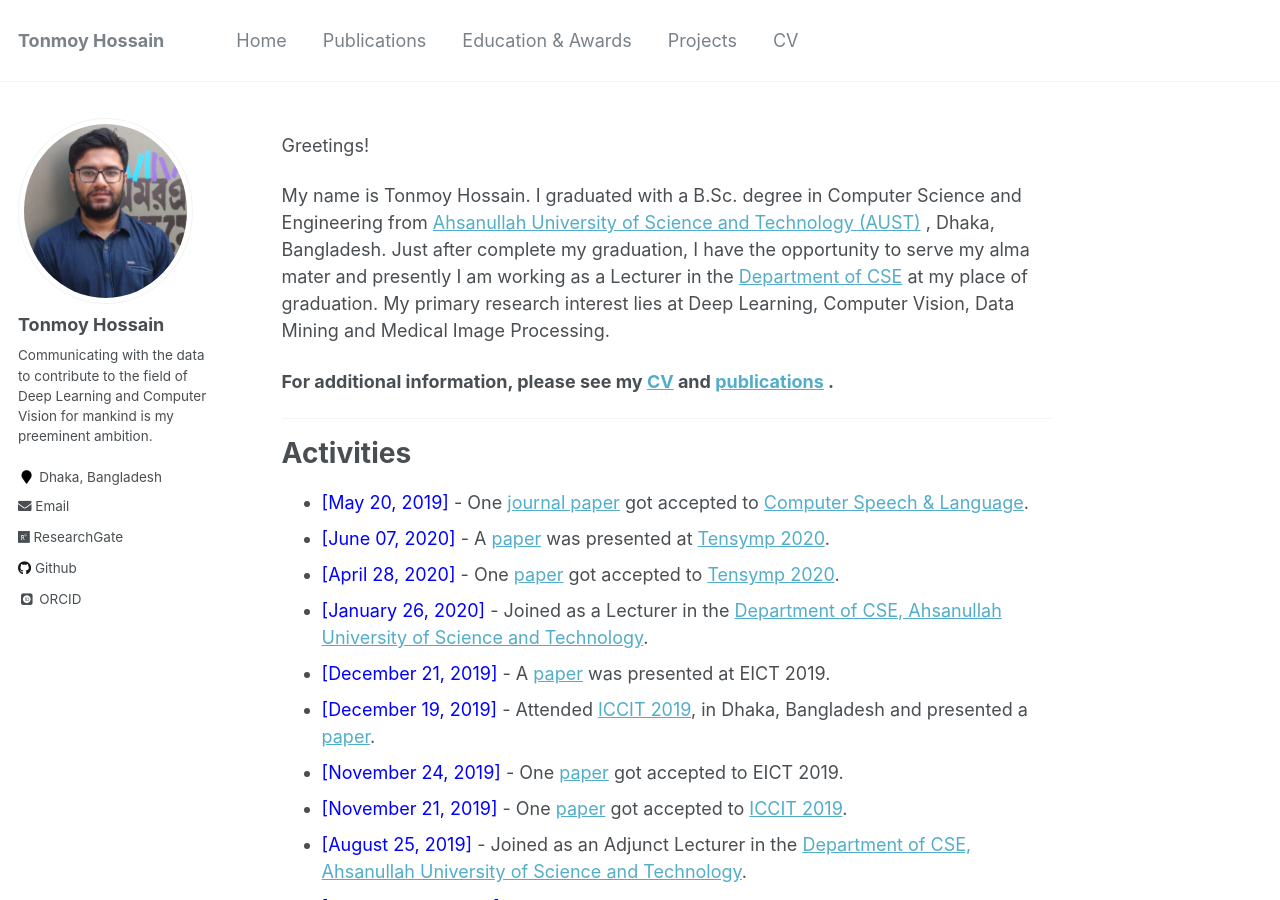
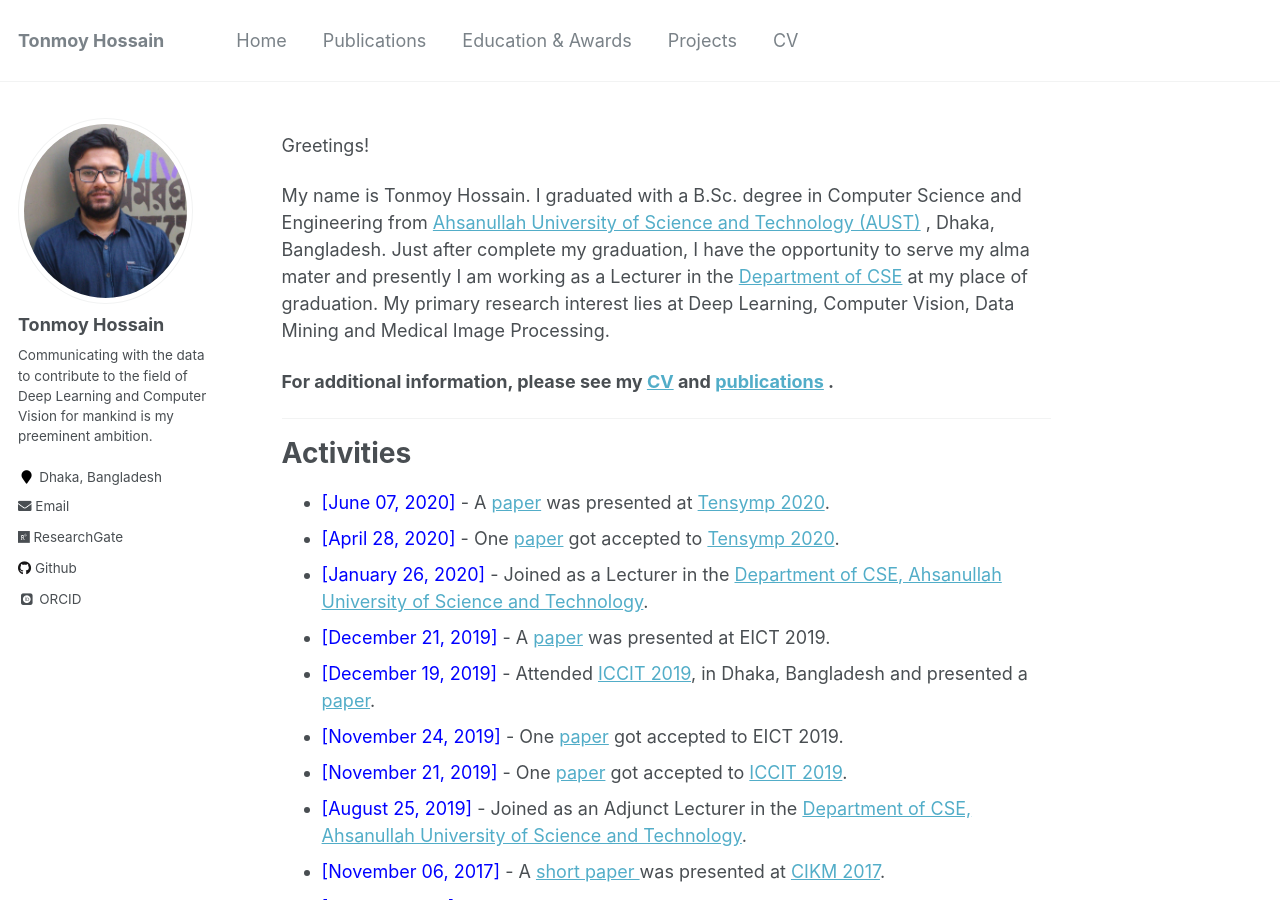
Before and after one commit to shaeekh/shaeekh.github.io, a Jekyll site: the page built from _pages/about.md, in a window 1280 px wide and 900 px high. Built offline with Jekyll 4.4.1, drawn with Linux system fonts in a browser that asks for light colours; some web fonts are replaced.

Commit message:
Update about.md

```diff
--- a/_pages/about.md
+++ b/_pages/about.md
@@ -19,7 +19,7 @@ My name is Tonmoy Hossain. I graduated with a B.Sc. degree in Computer Science a
 
 # Activities
 
-* <span style="color:Blue"> [May 20, 2019] </span> - One [journal paper](https://www.sciencedirect.com/science/article/pii/S0885230818303449) got accepted to  [Computer Speech & Language](https://www.journals.elsevier.com/computer-speech-and-language).
+
 * <span style="color:Blue"> [June 07, 2020] </span> - A [paper](https://tonmoy-hossain/files/Tensymp2020.pdf) was presented at [Tensymp 2020](http://tensymp2020.com/).
 * <span style="color:Blue"> [April 28, 2020] </span> - One [paper](https://tonmoy-hossain/files/Tensymp2020.pdf) got accepted to [Tensymp 2020](http://tensymp2020.com/).
 * <span style="color:Blue"> [January 26, 2020] </span> - Joined as a Lecturer in the [Department of CSE, Ahsanullah University of Science and Technology](http://aust.edu/).
```
